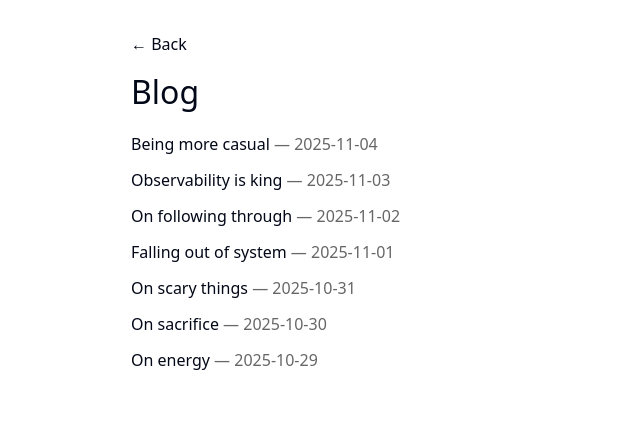
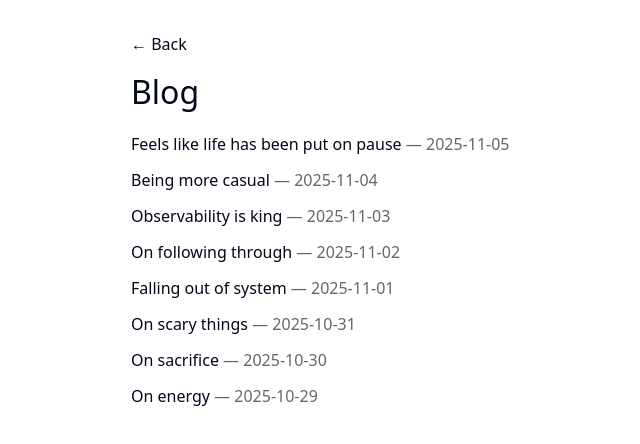
Before and after one commit to kensonhui/kensonhui.github.io, a Next.js app: page /blog in a window 1280 px wide. Shown: the top 444 px of the page, without its empty margins (141-781 px from the left). Built offline with nearby package versions, Linux system fonts and the light colour scheme.

Commit message:
Nov 5th post

```diff
--- a/src/app/blog/posts.ts
+++ b/src/app/blog/posts.ts
@@ -14,6 +14,23 @@ function slugify(title: string): string {
 }
 
 const rawPosts: Array<Omit<BlogPost, "slug">> = [
+  {
+    date: "2025-11-05",
+    title: "Feels like life has been put on pause",
+    content: `
+    Ever since I started working on my startup, life has felt like it's gone on pause.
+
+    I wake up, work on my startup, occassionally run, eat, and go to sleep.
+
+    Watching my friends host events, hanging out, and having fun it makes me feel a little meloncholy.
+
+    I'm okay with it for now. It's just a temporary feeling, to build foundations first before dabbling in activities that bring you joy, but aren't productive in the traditional sense.
+
+    It's a privilege to do what I'm doing, I'm grateful for my family's support. Let's do the best with the opportunity I have here on my hands.
+
+
+    `,
+  },
   {
     date: "2025-11-04",
     title: "Being more casual",
```
